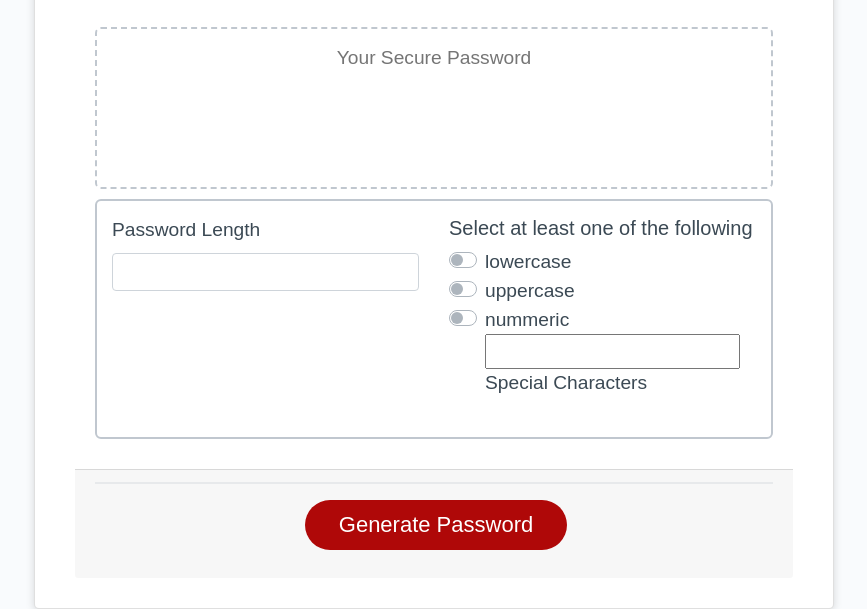
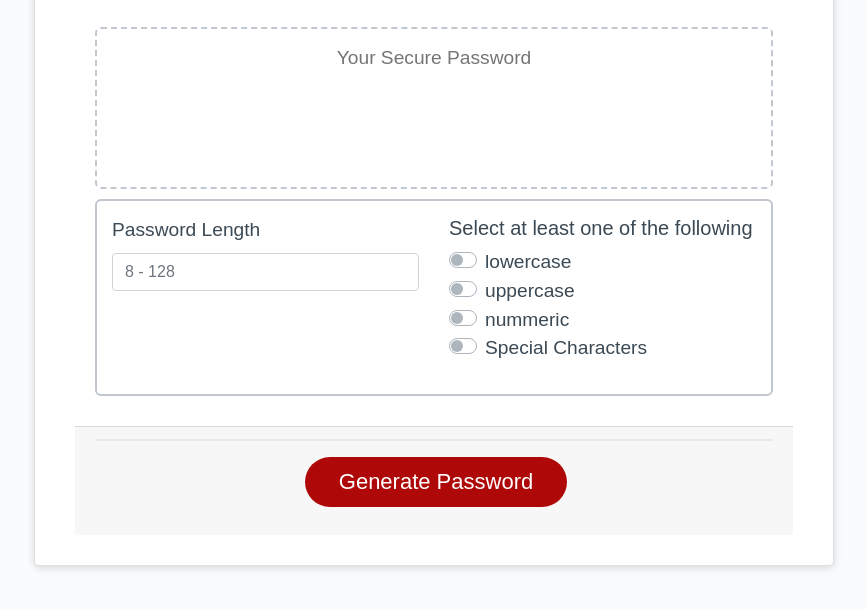
Before and after one commit to wilmararturo/password-generator, a plain HTML site: page index.html in a window 1280 px wide. Shown: the part 213-822 px from the top of the page, without its empty margins (206-1073 px from the left). After the commit the page ends 800 px from the top, so only its background shows below. Drawn offline with nearby package versions, Linux system fonts and the light colour scheme.

Commit message:
fixed form classed and added validity

```diff
--- a/index.html
+++ b/index.html
@@ -27,7 +27,9 @@
           <div class="row">
             <div class="col-lg-6 mb-3">
               <label for="passwordLength">Password Length</label>
-              <input type="number" class="form-control" id="passwordLength" min="8" max="128" required>
+              <input type="number" class="form-control" step="1" placeholder="8 - 128" name="passwordLength"
+                id="passwordLength" min="8" max="128" required>
+              <span class="validity"></span>
             </div>
             <div class="col-lg-6 mb-3">
               <h5>Select at least one of the following</h5>
@@ -44,8 +46,8 @@
                 <label class="custom-control-label" for="numericSwitch">nummeric</label>
               </div>
               <div class="custom-control custom-switch">
-                <input type="checkbox custom-control-input" id="specialCharSwitch">
-                <label for="specialCharSwitch">Special Characters</label>
+                <input type="checkbox" class="custom-control-input" id="specialCharSwitch">
+                <label class="custom-control-label" for="specialCharSwitch">Special Characters</label>
               </div>
             </div>
           </div>
```
